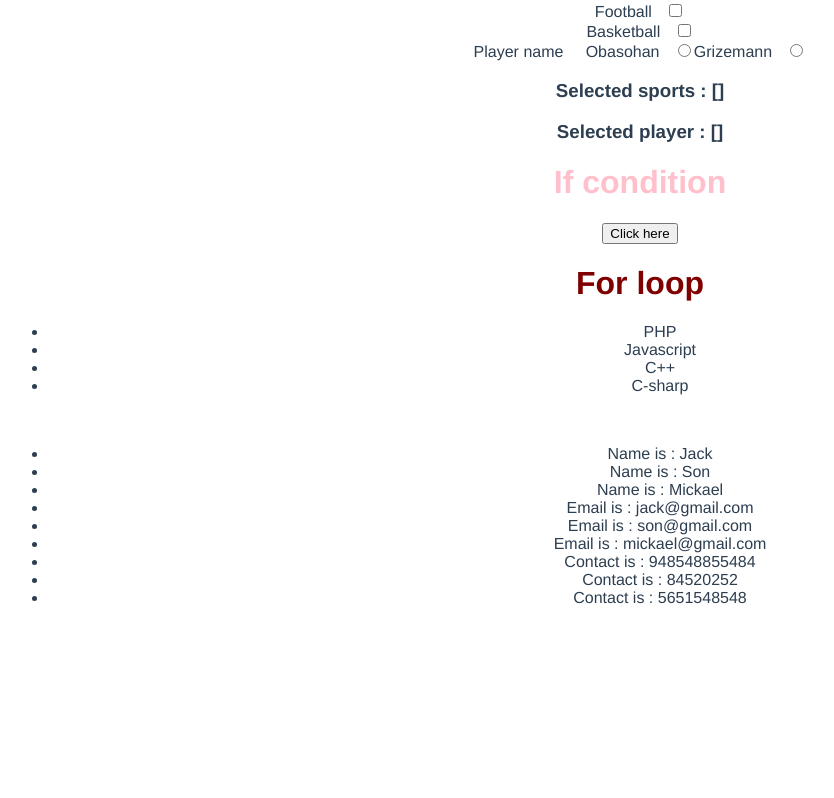
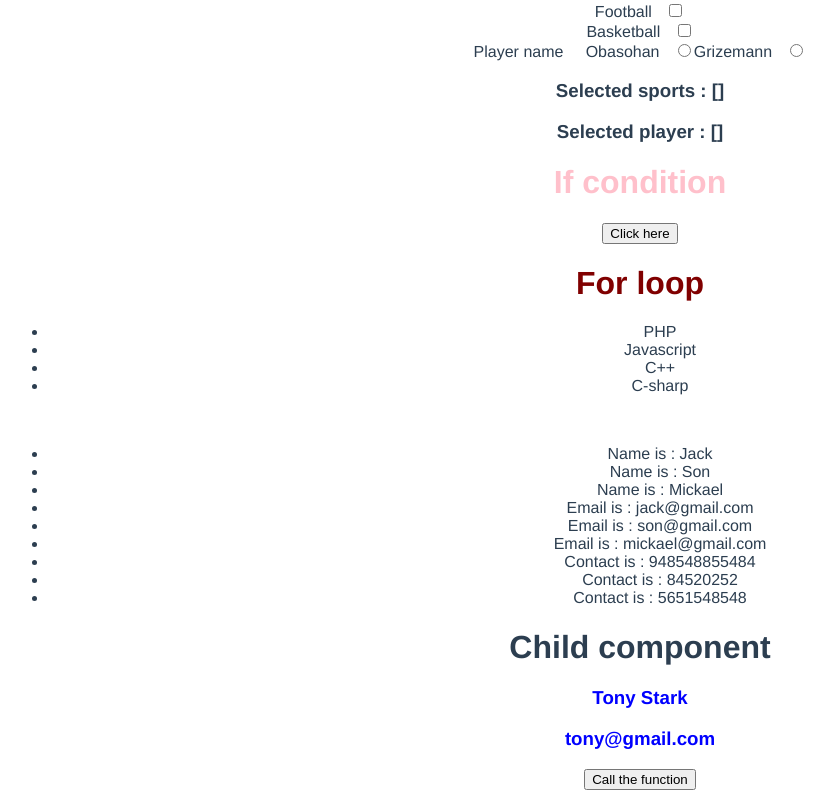
Before and after one commit to oceanelprt/vuejs-training, a Vue app in the folder vue.js/post/: page / in a window 1280 px wide. Shown: the part 1131-1929 px from the top of the page, without its empty margins (0-834 px from the left). Before the commit the page ends 1754 px from the top, so only its background shows below. Built offline with nearby package versions, Linux system fonts and the light colour scheme.

Commit message:
Add child component and pass data to it

```diff
--- /dev/null
+++ b/vue.js/post/src/components/child.vue
@@ -0,0 +1,24 @@
+<template>
+    <h1 id="page-child">Child component</h1>
+    <h3>{{ name }}</h3>
+    <h3>{{ userTony.email }}</h3>
+    <button v-on:click="getData()">Call the function</button>
+</template>
+
+<script>
+    export default {
+        name: "child-component",
+        props: {
+            name: String,
+            userTony: Object,
+            getData: Function,
+        }
+    };
+</script>
+
+<style scoped>
+    h3 {
+        color:blue;
+        font-weight: bold;
+    }
+</style>
--- a/vue.js/post/src/components/for-loop.vue
+++ b/vue.js/post/src/components/for-loop.vue
@@ -17,9 +17,12 @@
             Contact is : {{ data.contact }}
         </li>
     </ul>
+
+    <Child name="Tony Stark" :userTony="userTony" :getData="getData"/>
 </template>
 
 <script>
+    import Child from './child.vue'
     export default {
         name: "for-loop",
         data() {
@@ -41,8 +44,22 @@
                         email: "mickael@gmail.com",
                         contact: +5651548548
                     },
-                ]
+                ],
+                userTony:
+                {
+                    name: "Tony",
+                    email: "tony@gmail.com",
+                    contact: +5651548548
+                },
             };
+        },
+        components: {
+            Child,
+        },
+        methods: {
+            getData(){
+                alert("Method called");
+            },
         }
     };
 </script>
```
